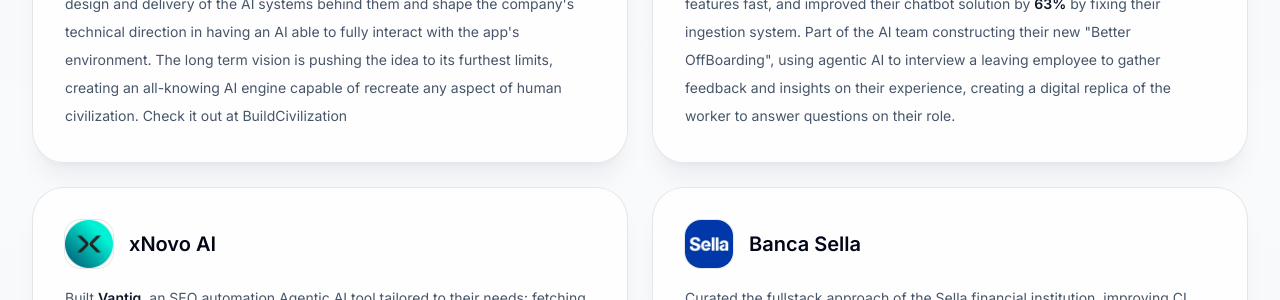
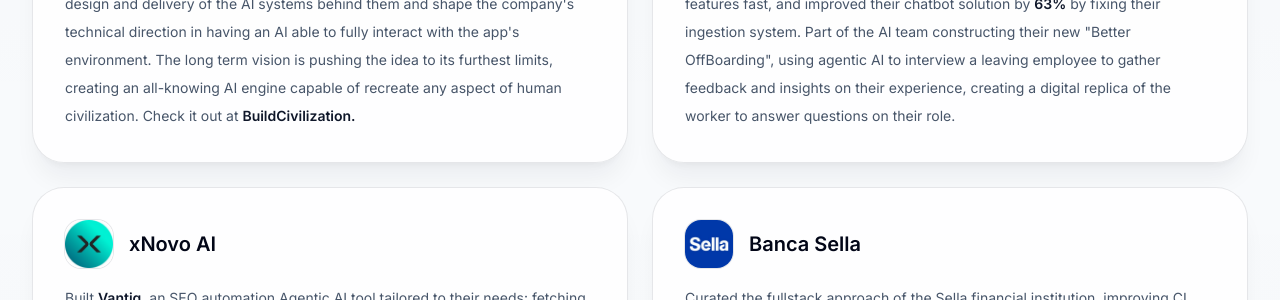
Before and after one commit to kev187038/kev187038.github.io, a Jekyll site: the page built from portfolio.markdown, in a window 1280 px wide and 900 px high, scrolled down 554 px. Shown: the part 153-453 px from the top of the window. Built offline with Jekyll 4.4.1, drawn with Linux system fonts in a browser that asks for light colours; nearby versions of some CDN libraries.

Commit message:
Fixed bold

```diff
--- a/_layouts/portfolio.html
+++ b/_layouts/portfolio.html
@@ -25,7 +25,7 @@
             <p class="text-sm text-slate-500 dark:text-slate-400">Co-Founder &amp; Head of AI</p>
           </div>
         </div>
-        <p class="mt-4 text-sm leading-7 text-slate-600 dark:text-slate-300">Co-founded <strong class="font-semibold text-slate-900 dark:text-white">AION</strong>, a startup stretching the limits of <strong class="font-semibold text-slate-900 dark:text-white">NeuroSymbolic AI</strong> to create real-life user experiences guided and instructed by AI. As Head of AI, I lead the design and delivery of the AI systems behind them and shape the company's technical direction in having an AI able to fully interact with the app's environment. The long term vision is pushing the idea to its furthest limits, creating an all-knowing AI engine capable of recreate any aspect of human civilization. Check it out at <a href="https://buildcivilization.com">BuildCivilization</a></p>
+        <p class="mt-4 text-sm leading-7 text-slate-600 dark:text-slate-300">Co-founded <strong class="font-semibold text-slate-900 dark:text-white">AION</strong>, a startup stretching the limits of <strong class="font-semibold text-slate-900 dark:text-white">NeuroSymbolic AI</strong> to create real-life user experiences guided and instructed by AI. As Head of AI, I lead the design and delivery of the AI systems behind them and shape the company's technical direction in having an AI able to fully interact with the app's environment. The long term vision is pushing the idea to its furthest limits, creating an all-knowing AI engine capable of recreate any aspect of human civilization. Check it out at <a href="https://buildcivilization.com" class="font-semibold text-slate-900 dark:text-white">BuildCivilization.</a></p>
       </article>
 
       <article class="spotlight rounded-[2rem] border border-slate-900/10 bg-white/80 p-8 shadow-xl shadow-slate-900/5 backdrop-blur dark:border-white/10 dark:bg-slate-900/70 dark:shadow-black/20">
```
